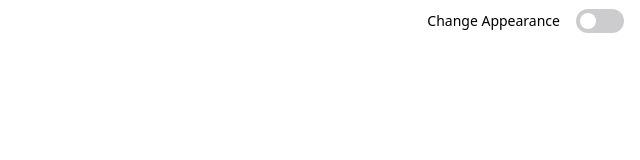
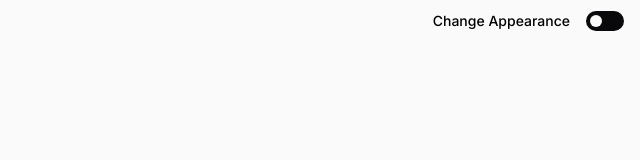
Before and after one commit to SabanadzeLuka/react-lottery, a React (Vite) app: page / in a window 1280 px wide. Shown: the top 160 px of the page, without its empty margins (640-1280 px from the left). Built offline with nearby package versions, Linux system fonts and the light colour scheme.

Commit message:
refactored Switcher

```diff
--- a/index.html
+++ b/index.html
@@ -1,9 +1,15 @@
-<!DOCTYPE html>
+<!doctype html>
 <html lang="en" class="dark">
   <head>
     <meta charset="UTF-8" />
     <link rel="icon" type="image/svg+xml" href="/vite.svg" />
     <meta name="viewport" content="width=device-width, initial-scale=1.0" />
+    <link rel="preconnect" href="https://fonts.googleapis.com" />
+    <link rel="preconnect" href="https://fonts.gstatic.com" crossorigin />
+    <link
+      href="https://fonts.googleapis.com/css2?family=Inter:wght@400;500;600;700&display=swap"
+      rel="stylesheet"
+    />
     <title>Vite + React</title>
   </head>
   <body>
--- a/src/App.jsx
+++ b/src/App.jsx
@@ -1,9 +1,9 @@
-import ThemeSwitcher from "./components/ThemeSwitcher";
+import Switcher from "./components/Switcher";
 
 function App() {
   return (
-    <div className="h-screen">
-      <ThemeSwitcher />
+    <div className="h-screen dark:bg-zinc-950 bg-zinc-50 duration-300 transition">
+      <Switcher />
     </div>
   );
 }
--- a/src/components/Switcher.jsx
+++ b/src/components/Switcher.jsx
@@ -2,48 +2,59 @@ import React, { useEffect, useState } from "react";
 
 const Switcher = () => {
   const [isChecked, setIsChecked] = useState(false);
-  const [theme, setTheme] = useState(localStorage.getItem("theme") || "system");
+  const [theme, setTheme] = useState(localStorage.getItem("theme") || "System");
 
   const handleCheckboxChange = () => {
-    setIsChecked(!isChecked);
+    setIsChecked((prevIsChecked) => {
+      if (prevIsChecked) {
+        setTheme("Light");
+      } else {
+        setTheme("Dark");
+      }
+      return !prevIsChecked;
+    });
   };
 
-  const toggleTheme = () => {
-    if (isChecked) {
+  const onWindowMatch = () => {
+    if (
+      localStorage.theme === "Dark" ||
+      (!("theme" in localStorage) &&
+        window.matchMedia("(prefers-color-scheme: dark)").matches)
+    ) {
       document.documentElement.classList.add("dark");
       localStorage.setItem("theme", "Dark");
+      setIsChecked(true);
+      setTheme("Dark");
     } else {
       document.documentElement.classList.remove("dark");
       localStorage.setItem("theme", "Light");
+      setIsChecked(false);
+      setTheme("Light");
     }
   };
 
-
-
   useEffect(() => {
-    toggleTheme();
-  }, [isChecked]);
-
-  useEffect(() => {
-    handleThemeSwitcher();
-  }, [theme]);
-
-  const handleThemeSwitcher = () => {
     switch (theme) {
       case "Dark":
         document.documentElement.classList.add("dark");
+        localStorage.setItem("theme", "Dark");
         setIsChecked(true);
         break;
       case "Light":
         document.documentElement.classList.remove("dark");
+        localStorage.setItem("theme", "Light");
         setIsChecked(false);
         break;
       default:
+        localStorage.removeItem("theme");
+        onWindowMatch();
         break;
     }
-  };
+  }, [theme]);
+
   return (
     <>
+      <div className="absolute top-2 right-0">
         <label className="themeSwitcherTwo relative inline-flex cursor-pointer select-none items-center">
           <input
             type="checkbox"
@@ -51,21 +62,26 @@ const Switcher = () => {
             onChange={handleCheckboxChange}
             className="sr-only"
           />
-        <span className="label flex items-center text-sm font-medium text-black">
+          <span
+            className={`label flex items-center text-sm font-medium text-black ${
+              isChecked ? "text-zinc-50" : ""
+            }`}
+          >
             Change Appearance
           </span>
           <span
-          className={`slider mx-4 flex h-6 w-[48px] items-center rounded-full p-1 duration-200 ${
-            isChecked ? "bg-[#212b36]" : "bg-[#CCCCCE]"
+            className={`slider mx-4 flex h-5 w-[38px] items-center rounded-full p-1 duration-200 ${
+              isChecked ? "bg-zinc-50" : "bg-zinc-950"
             }`}
           >
             <span
-            className={`dot h-4 w-4 rounded-full bg-white duration-200 ${
-              isChecked ? "translate-x-[24px]" : ""
+              className={`dot h-3 w-3 rounded-full bg-zinc-50 duration-200 ${
+                isChecked ? "translate-x-[20px] bg-zinc-950" : ""
               }`}
             ></span>
           </span>
         </label>
+      </div>
     </>
   );
 };
--- a/src/components/ThemeSwitcher.jsx
+++ /dev/null
@@ -1,14 +0,0 @@
-import React, { useEffect, useState } from "react";
-import Switcher from "./Switcher";
-
-function ThemeSwitcher() {
-
-  return (
-    <div className="absolute top-2 right-0">
-
-        <Switcher/>
-    </div>
-  );
-}
-
-export default ThemeSwitcher;
--- a/src/index.css
+++ b/src/index.css
@@ -1,3 +1,7 @@
 @tailwind base;
 @tailwind components;
 @tailwind utilities;
+
+body {
+  font-family: "Inter", sans-serif;
+}
```
Lines whose indentation alone changed are shown as unchanged.
